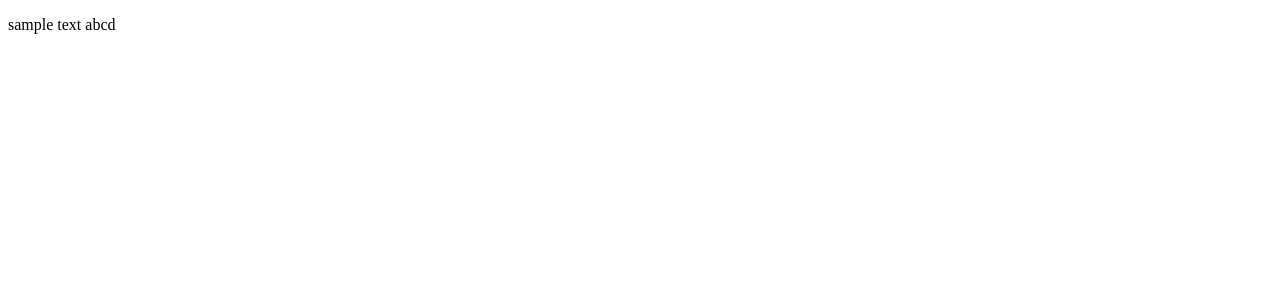
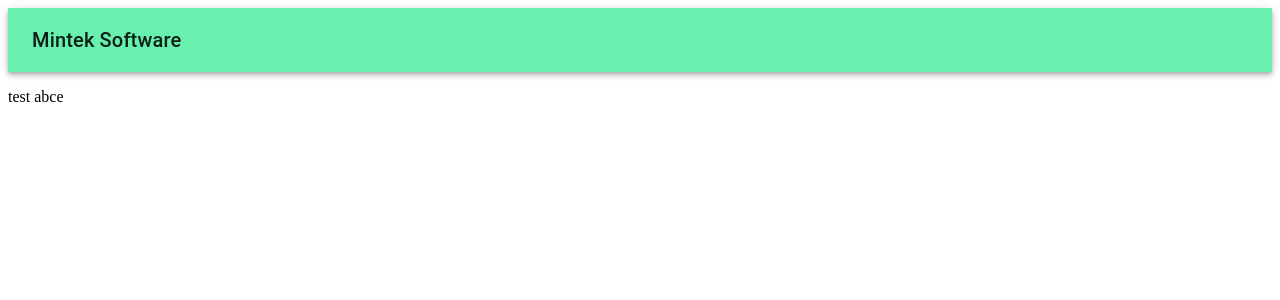
Before and after one commit to Siddharth-A/utility_tracker, a React (Vite) app in the folder utility-tracker/: page / in a window 1280 px wide. Shown: the top 300 px of the page. Built offline with nearby package versions, Linux system fonts and the light colour scheme.

Commit message:
Add Navbar to home page

```diff
--- a/utility-tracker/src/App.jsx
+++ b/utility-tracker/src/App.jsx
@@ -1,48 +1,14 @@
-import { Grid } from "@mui/material";
 import * as React from "react";
-import { styled } from "@mui/material/styles";
-// import Feed from "./components/Feed";
-// import Leftbar from "./components/Leftbar";
-// import Rightbar from "./components/Rightbar";
-// import Navbar from "./components/Navbar";
-// import Add from "./components/Add";
-import './App.css'
+import Navbar from "./components/Navbar";
+import "./App.css";
 
 function App() {
-
   return (
     <div>
-      <p className="read-the-docs">sample text abcd</p>
+      <Navbar />
+      <p>test abce </p>
     </div>
-
   )
 }
 
-export default App
-
-
-// import { Grid } from "@mui/material";
-// import * as React from "react";
-// import { styled } from "@mui/material/styles";
-// import Feed from "./components/Feed";
-// import Leftbar from "./components/Leftbar";
-// import Rightbar from "./components/Rightbar";
-// import Navbar from "./components/Navbar";
-// import Add from "./components/Add";
-
-// const App = () => {
-//   return (
-//     <div>
-//       <Navbar/>
-//       <Grid container>
-//         <Grid item sm={2} xs={2}><Leftbar/></Grid>
-//         <Grid item sm={6} xs={10}><Feed/></Grid>
-//         <RBgrid item sm={3} ><Rightbar /></RBgrid>
-
-//       </Grid>
-//       <Add />
-//     </div>
-//   );
-// };
-
-// export default App;
+export default App;
--- /dev/null
+++ b/utility-tracker/src/components/Navbar.jsx
@@ -0,0 +1,14 @@
+import React from "react";
+import { AppBar, Toolbar, Typography } from "@mui/material";
+
+function Navbar() {
+  return (
+    <AppBar position="static">
+      <Toolbar>
+        <Typography variant="h6">Mintek Software</Typography>
+      </Toolbar>
+    </AppBar>
+  );
+}
+
+export default Navbar;
--- a/utility-tracker/src/theme.js
+++ b/utility-tracker/src/theme.js
@@ -1,10 +1,10 @@
 import { createTheme } from "@mui/material/styles";
-import { blue, red } from "@mui/material/colors";
+import { green, blue, red } from "@mui/material/colors";
 
 export const theme = createTheme({
   palette: {
     primary: {
-      main: blue[900],
+      main: "#69f0ae",
     },
     secondary: {
       main: red[900],
```
Also changed, not shown: utility-tracker/src/main.jsx (+6 -7 lines).
